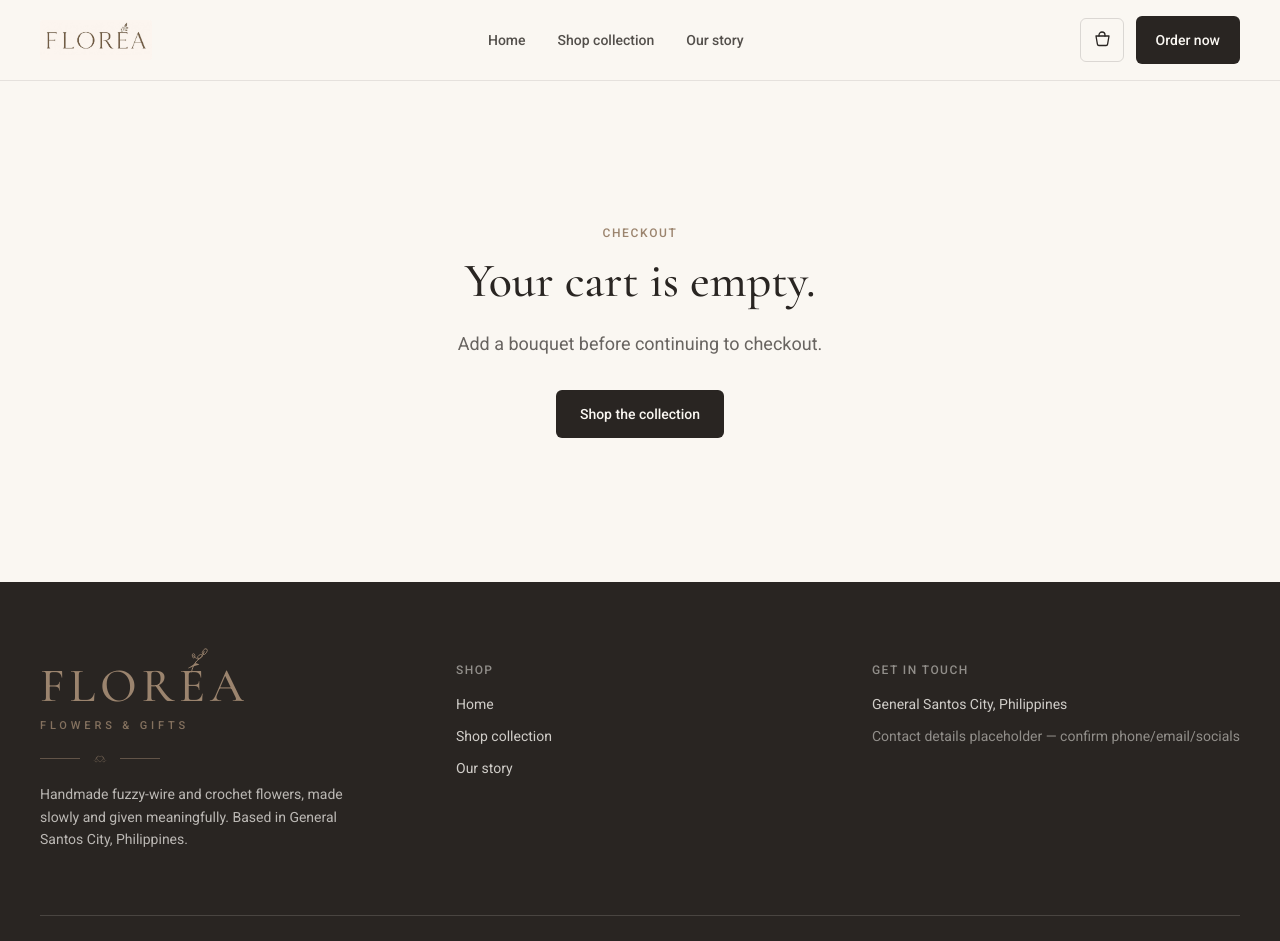
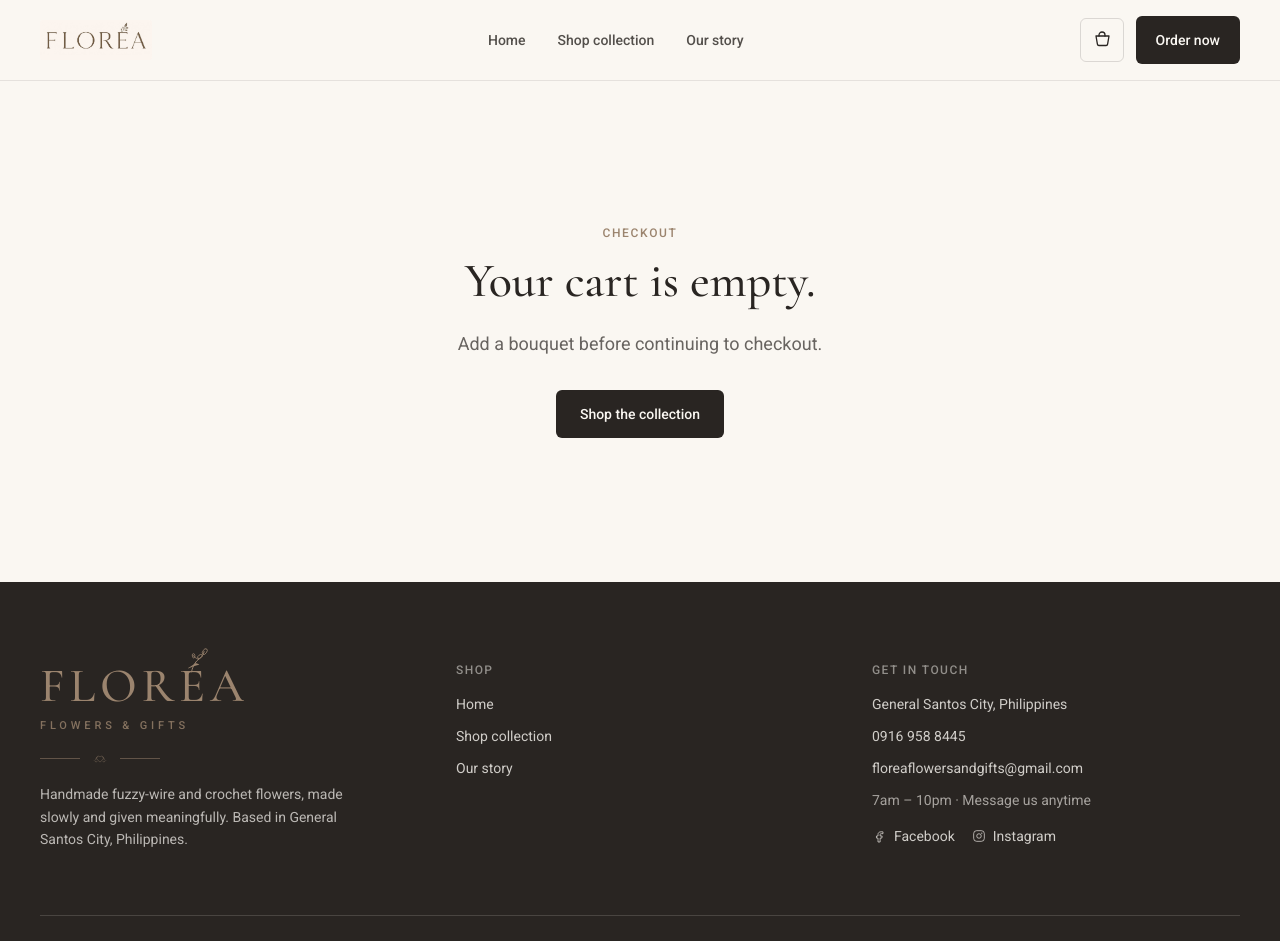
Before and after one commit to CarReign5/florea, a Next.js app: page /checkout in a window 1280 px wide. Shown: the top 941 px of the page. Built offline with nearby package versions, Linux system fonts and the light colour scheme.

Commit message:
improve pickup process

```diff
--- a/src/app/(site)/checkout/page.tsx
+++ b/src/app/(site)/checkout/page.tsx
@@ -186,13 +186,49 @@ export default function CheckoutPage() {
             placeholder={
               fulfillmentMethod === "Delivery"
                 ? "Street, barangay, city"
-                : "Pickup at the studio"
+                : "e.g. I may be a little late, but I'll be there tomorrow"
             }
             rows={2}
             required
             className={inputClass}
           />
         </Field>
+
+        {fulfillmentMethod === "Pickup" && (
+          <div className="overflow-hidden rounded-[6px] border border-ink/10 bg-soft-beige/40">
+            <div className="px-4 py-3 text-sm text-ink/70">
+              <p>
+                Pickup location:{" "}
+                <span className="font-medium text-ink">
+                  AppleCareTech Repair Shop
+                </span>
+              </p>
+              <p className="mt-2">
+                Just give your name and order details to the staff at the
+                shop, settle payment (If any) and they&rsquo;ll gladly hand over your order.
+              </p>
+            </div>
+            <iframe
+              title="AppleCareTech Repair Shop pickup location"
+              src="https://www.google.com/maps?q=APPLE+CARE+TECH+CELLPHONE+REPAIR,+General+Santos+City,+Philippines&output=embed"
+              width="100%"
+              height="250"
+              loading="lazy"
+              referrerPolicy="no-referrer-when-downgrade"
+              className="block border-0"
+            />
+            <div className="px-4 py-2 text-sm">
+              <a
+                href="https://share.google/jF6Fme9bHXImn5Scp"
+                target="_blank"
+                rel="noopener noreferrer"
+                className="font-medium text-ink underline underline-offset-2 hover:text-ink/70"
+              >
+                Open in Google Maps
+              </a>
+            </div>
+          </div>
+        )}
 
         <Field
           label="Preferred date/time"
--- a/src/components/Footer.tsx
+++ b/src/components/Footer.tsx
@@ -1,5 +1,28 @@
 import Link from "next/link";
 import { Logo } from "./Logo";
+
+function FacebookIcon({ className }: { className?: string }) {
+  return (
+    <svg viewBox="0 0 24 24" fill="none" aria-hidden="true" className={className}>
+      <path
+        d="M14.5 8.5h2V5.8c-.35-.05-1.55-.15-2.95-.15-2.92 0-4.55 1.78-4.55 4.05v2.3H6.7v3.1h2.3V21h3.2v-5.9h2.6l.4-3.1h-3V9.95c0-.9.25-1.45 1.3-1.45Z"
+        stroke="currentColor"
+        strokeWidth="1.2"
+        strokeLinejoin="round"
+      />
+    </svg>
+  );
+}
+
+function InstagramIcon({ className }: { className?: string }) {
+  return (
+    <svg viewBox="0 0 24 24" fill="none" aria-hidden="true" className={className}>
+      <rect x="4" y="4" width="16" height="16" rx="4.5" stroke="currentColor" strokeWidth="1.2" />
+      <circle cx="12" cy="12" r="3.4" stroke="currentColor" strokeWidth="1.2" />
+      <circle cx="16.2" cy="7.8" r="0.9" fill="currentColor" stroke="none" />
+    </svg>
+  );
+}
 
 export function Footer() {
   return (
@@ -47,9 +70,38 @@ export function Footer() {
             <ul className="mt-4 space-y-3 text-sm text-ivory/80">
               <li>General Santos City, Philippines</li>
               <li>
-                <span className="text-ivory/50">
-                  Contact details placeholder — confirm phone/email/socials
-                </span>
+                <a href="tel:+639169588445" className="hover:text-ivory">
+                  0916 958 8445
+                </a>
+              </li>
+              <li>
+                <a
+                  href="mailto:floreaflowersandgifts@gmail.com"
+                  className="hover:text-ivory"
+                >
+                  floreaflowersandgifts@gmail.com
+                </a>
+              </li>
+              <li className="text-ivory/60">7am &ndash; 10pm &middot; Message us anytime</li>
+              <li className="flex gap-4 pt-1">
+                <a
+                  href="https://www.facebook.com/official.florea"
+                  target="_blank"
+                  rel="noopener noreferrer"
+                  className="flex items-center gap-1.5 hover:text-ivory"
+                >
+                  <FacebookIcon className="h-4 w-4" />
+                  Facebook
+                </a>
+                <a
+                  href="https://www.instagram.com/floreaofficial.gensan/"
+                  target="_blank"
+                  rel="noopener noreferrer"
+                  className="flex items-center gap-1.5 hover:text-ivory"
+                >
+                  <InstagramIcon className="h-4 w-4" />
+                  Instagram
+                </a>
               </li>
             </ul>
           </div>
--- a/src/lib/email-templates.ts
+++ b/src/lib/email-templates.ts
@@ -182,7 +182,17 @@ export function renderOrderConfirmationEmail(data: OrderConfirmationEmailData):
             <tr>
               <td align="center" style="padding:24px 32px; background-color:#292522;">
                 <p style="margin:0 0 4px; font-family:Georgia,'Times New Roman',serif; font-size:15px; color:#D8C4A8;">Made by hand, given with meaning.</p>
-                <p style="margin:0; font-size:12px; color:rgba(250,247,242,0.5);">Floréa &middot; General Santos City, Philippines</p>
+                <p style="margin:0 0 10px; font-size:12px; color:rgba(250,247,242,0.5);">Floréa &middot; General Santos City, Philippines</p>
+                <p style="margin:0 0 8px; font-size:12px; color:rgba(250,247,242,0.5);">
+                  <a href="tel:+639169588445" style="color:rgba(250,247,242,0.7); text-decoration:none;">0916 958 8445</a>
+                  &nbsp;&middot;&nbsp;
+                  <a href="mailto:floreaflowersandgifts@gmail.com" style="color:rgba(250,247,242,0.7); text-decoration:none;">floreaflowersandgifts@gmail.com</a>
+                </p>
+                <p style="margin:0; font-size:12px;">
+                  <a href="https://www.facebook.com/official.florea" style="color:rgba(250,247,242,0.7); text-decoration:none;">Facebook</a>
+                  &nbsp;&middot;&nbsp;
+                  <a href="https://www.instagram.com/floreaofficial.gensan/" style="color:rgba(250,247,242,0.7); text-decoration:none;">Instagram</a>
+                </p>
               </td>
             </tr>
 
```
